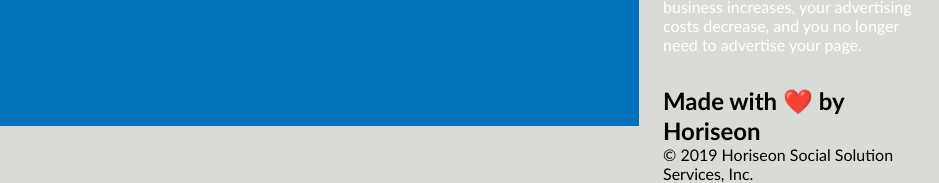
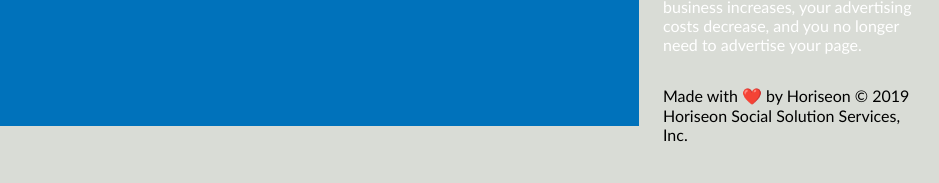
Before and after one commit to xtinoco/Code-Refactor, a plain HTML site: page index.html in a window 1280 px wide. Shown: the part 1748-1931 px from the top of the page, 341-1280 px from the left. After the commit the page ends 1894 px from the top, so only its background shows below. Drawn offline with Linux system fonts and the light colour scheme.

Commit message:
changed footer

```diff
--- a/index.html
+++ b/index.html
@@ -71,10 +71,8 @@
             </p>
         </div>
     <footer>
-        <h2>Made with ❤️️ by Horiseon</h2>
-        <p>
-            &copy; 2019 Horiseon Social Solution Services, Inc.
-        </p>
+        Made with ❤️️ by Horiseon
+    &copy; 2019 Horiseon Social Solution Services, Inc.
     </footer>
 </body>
 
```
